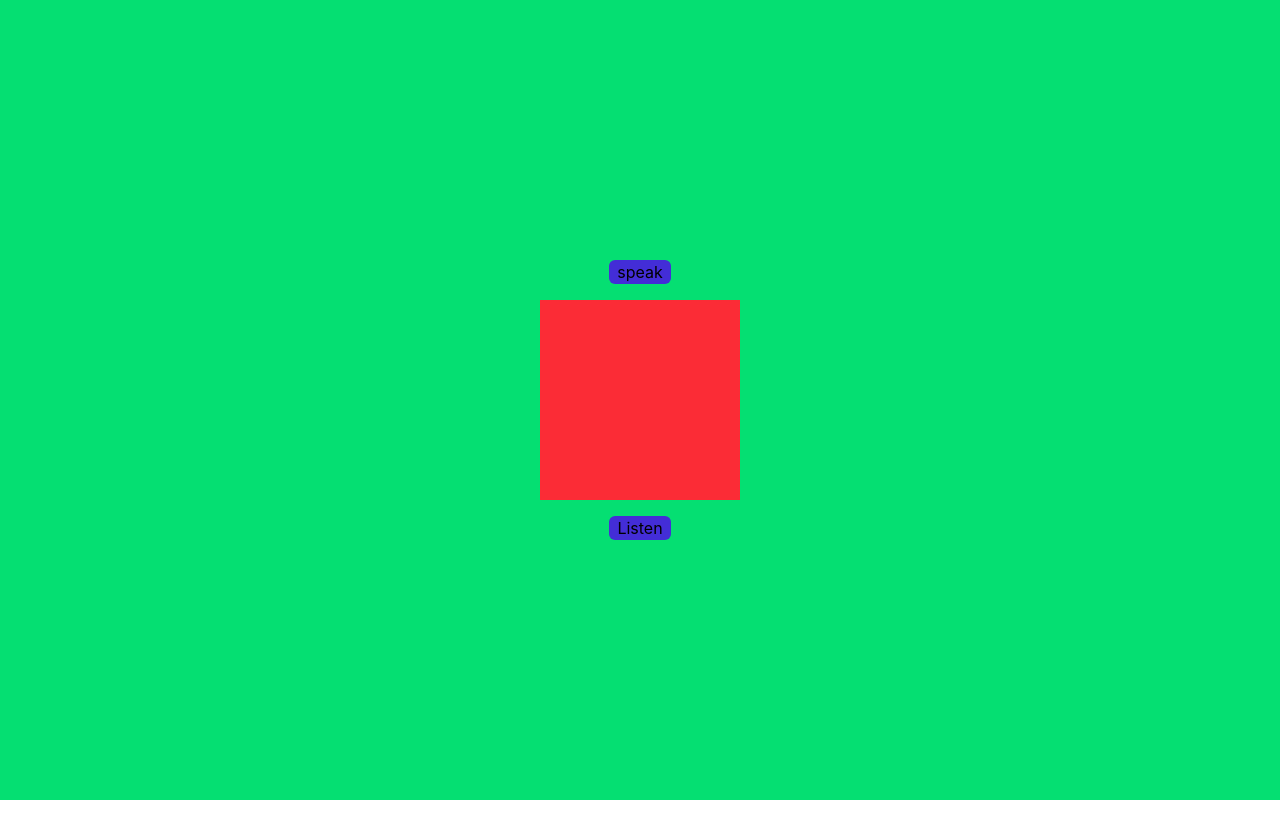
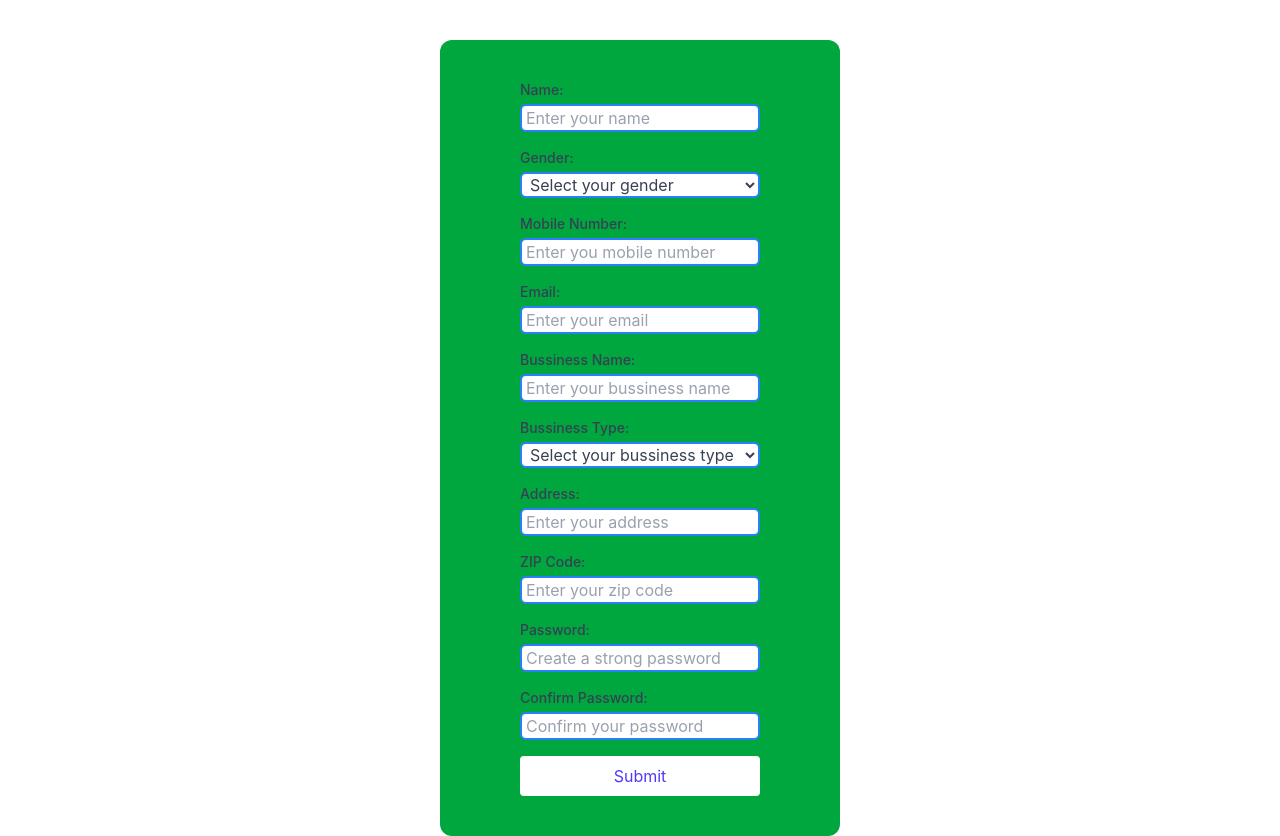
Before and after one commit to akashprajapati1952-cmd/Account-Book, a React (Vite) app: page / in a window 1280 px wide. Before the commit the page ends 800 px from the top, so only its background shows below. Built offline with nearby package versions, Linux system fonts and the light colour scheme.

Commit message:
signup  page html completed

```diff
--- a/package.json
+++ b/package.json
@@ -11,9 +11,11 @@
   },
   "dependencies": {
     "@tailwindcss/vite": "^4.3.0",
+    "formik": "^2.4.9",
     "react": "^19.2.6",
     "react-dom": "^19.2.6",
-    "tailwindcss": "^4.3.0"
+    "tailwindcss": "^4.3.0",
+    "yup": "^1.7.1"
   },
   "devDependencies": {
     "@eslint/js": "^10.0.1",
--- a/src/App.tsx
+++ b/src/App.tsx
@@ -1,21 +1,57 @@
-import {useState, useEffect} from 'react';
-import VoiceInput from './Tools/VoiceInput'
-import VoiceOutput from './Tools/VoiceOutput'
+import * as Yup from 'yup';
+import {Formik, Form} from 'formik';
+import FormikInput from './components/FormikInput';
+function App() {
+  const req='This field is required'
 
-function App() {
+  const validationSchema = Yup.object({
+    email: Yup.string().email('Invalid email address').required(req),
+    password: Yup.string().min(6, 'Password must be at least 6 characters').required(req),
+    mobile: Yup.string().matches(/^[0-9]{10}$/, 'Invalid mobile number').required(req),
+    confirmPassword: Yup.string().oneOf([Yup.ref('password')], 'Passwords must match').required(req),
+    gender:Yup.string().matches(/^(male|female|other)$/, 'Invalid gender').required(req),
+    name: Yup.string().required(req),
+    bussinessName: Yup.string().required(req),
+    bussinessType: Yup.string().matches(/^(retail|wholesale|service)$/, 'Invalid business type').required(req),
+    address: Yup.string().required(req),
+    zipCode: Yup.string().matches(/^[0-9]{6}$/, 'Invalid zip code').required(req)
+  })
 
-  const {startListening,result}=VoiceInput()
+  const fields: {name: string; type: string; placeholder: string; label: string}[]=[
+    {name:'name', type:'text',placeholder:'Enter your name', label:"Name"},
+    {name:'gender', type: "select",placeholder: 'Select your gender', label:'Gender'},
+    {name:'mobile', type:'text', placeholder:'Enter you mobile number',label:'Mobile Number'},
+    {name:'email',  type:'email', placeholder: "Enter your email", label:'Email'},
+    {name:'bussinessName', type:'text', placeholder:'Enter your bussiness name',label:'Bussiness Name'},
+    {name:'bussinessType',type:'select',placeholder:'Select your bussiness type',label:"Bussiness Type"},
+    {name:'address', type:'text',placeholder:"Enter your address",label:'Address'},
+    {name:'zipCode',type:'text',placeholder:'Enter your zip code',label:'ZIP Code'},
+    {name:"password", type:'password', placeholder:'Create a strong password', label:'Password'},
+    {name:'confirmPassword', type:"password", placeholder:'Confirm your password',label:"Confirm Password"},
 
+
+
+  ]
+
+  function handleSubmit(values: any) {
+    console.log(values);
+  }
 
 
 
 
   return (
-   <div className="bg-green-400 flex flex-col items-center justify-center h-screen gap-4">
-    <button type="button" className='bg-indigo-700 px-2 rounded-md ' onClick={startListening}>speak</button>
-    <div className='h-50 w-50 bg-red-500'>{result}</div>
-    <button type="button" onClick={()=>VoiceOutput(result)} className='bg-indigo-700 px-2 rounded-md '>Listen</button>
-   </div>
+   <Formik
+    initialValues={{email: '', password: '',mobile: '',confirmPassword: '',gender: '', name: '', bussinessName: '', bussinessType: '',address: '', zipCode: ''}}
+    validationSchema={validationSchema}
+    onSubmit={handleSubmit}
+   >
+    <Form className='flex flex-col gap-4 w-100  mx-auto mt-10 bg-green-600 px-20 py-10 rounded-xl'>
+      {fields.map(field=><FormikInput key={field.name} type={field.type} name={field.name} placeholder={field.placeholder} label={field.label}/>)}
+      <button type="submit" className='bg-white text-indigo-600 px-4 py-2 rounded'>Submit</button>
+    </Form>
+
+   </Formik>
   )
 }
 
--- a/src/Tools/VoiceOutput.ts
+++ b/src/Tools/VoiceOutput.ts
@@ -2,7 +2,6 @@
 export default function VoiceOutput(text: string){
   if ('speechSynthesis' in window) {
     const utterance = new SpeechSynthesisUtterance(text);
-    const voices = window.speechSynthesis.getVoices();
     utterance.lang = 'en-US';
     utterance.rate = 1.0;  // Speed thodi kam/jyada kar sakte hain (0.1 se 10)
     utterance.pitch = 1.0; // Bhaoripan (0 se 2)
--- /dev/null
+++ b/src/components/FormikInput.tsx
@@ -0,0 +1,27 @@
+import {Field, ErrorMessage} from 'formik';
+import type { ReactNode } from 'react';
+export default function FormikInput({className, name, type,label,placeholder}: {className?: string, name: string, type: string, label: string, placeholder: string}) {
+    let MyField: ReactNode;
+    if(type === "select" && name === 'bussinessType'){
+      MyField=<Field id={name} as={type} title={label} aria-label={label} name={name} className={`bg-white text-gray-700 placeholder:text-gray-400 border-2 border-blue-500 focus:outline-none focus:bg-yellow-400  rounded-md px-1 `+ className}>
+        <option value="" disabled >{placeholder}</option>
+        <option value='retail'>Retail</option>
+        <option value='wholesale'>Wholesale</option>
+        <option value='service'>Service</option>
+      </Field>
+    }else if(type === "select" && name === 'gender'){
+        MyField=<Field id={name} as={type} title={label} aria-label={label} name={name} className={`bg-white text-gray-700 placeholder:text-gray-400 border-2 border-blue-500 focus:outline-none focus:bg-yellow-400  rounded-md px-1 `+ className}>
+        <option value="" disabled >{placeholder}</option>
+        <option value='male'>Male</option>
+        <option value='female'>Female</option>
+        <option value='other'>Other</option>
+      </Field>
+    }else{
+      MyField=<Field id={name} type={type} name={name} placeholder={placeholder} className={`bg-white text-gray-700 placeholder:text-gray-400 border-2 border-blue-500 focus:outline-none focus:bg-yellow-400  rounded-md px-1 `+ className}/>
+    }
+    return (<div className='flex flex-col gap-1'>
+      <label htmlFor={name}  className='text-sm font-medium text-gray-700'>{label}:</label>
+      {MyField}
+      <ErrorMessage name={name} component="div" className='text-sm text-red-500'/>
+    </div>)
+}
```
Also changed, not shown: 1 other file (tests, documents, lock files or other folders).
